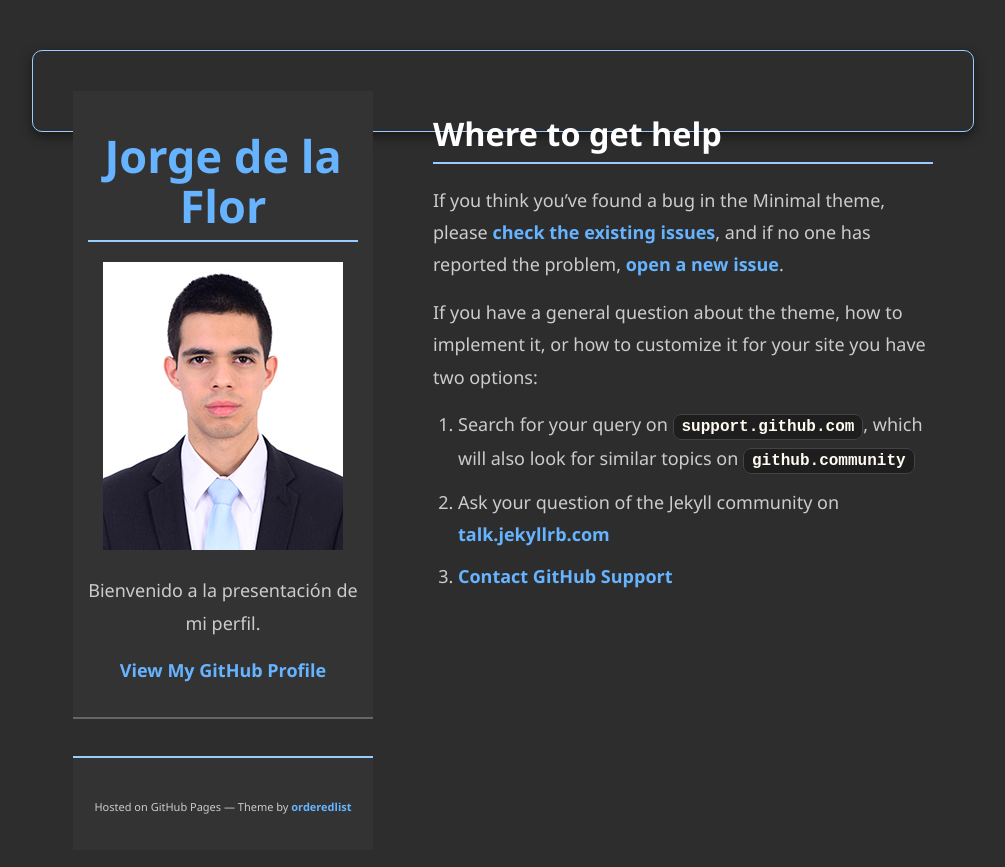
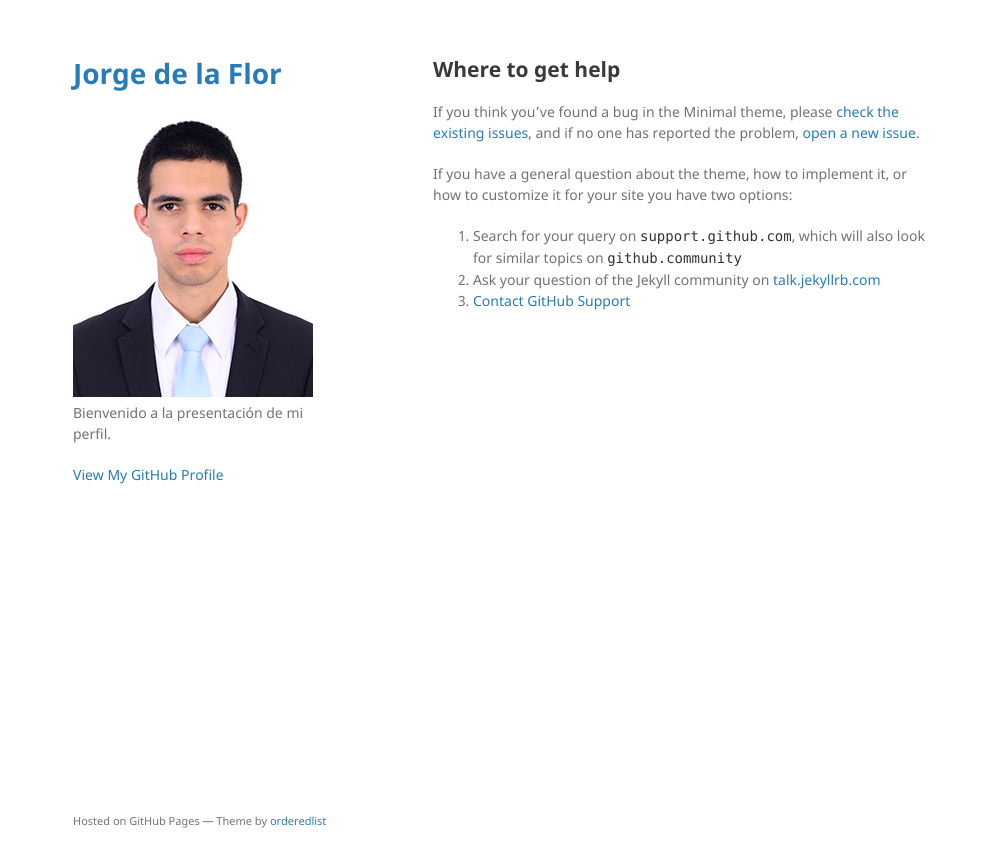
Before and after one commit to Jorge-de-la-Flor/Jorge-de-la-Flor.github.io, a Jekyll site: the page built from docs/SUPPORT.md, in a window 1280 px wide. Shown: the top 867 px of the page, without its empty margins (137-1142 px from the left). Built offline with Jekyll 4.4.1, drawn with Linux system fonts in a browser that asks for light colours; our own code applies the rules of GitHub Pages for plain Markdown files.

Commit message:
actualización scss5

```diff
--- a/assets/css/style.scss
+++ b/assets/css/style.scss
@@ -12,193 +12,5 @@
   --border-color: #99ccff;
   --accent-color: #66b3ff;
   --accent-hover: #3399cc;
-  --code-bg: #1e1e1e;
-  --code-text: #fffbf1;
+  --code-text: #00000;
 }
-
-/* Fuente general */
-body {
-  background-color: var(--bg-primary);
-  color: var(--text-primary);
-  font-family: 'Segoe UI', Tahoma, Geneva, Verdana, sans-serif;
-  font-size: 18px;
-  line-height: 1.8;
-  margin: 0;
-  padding: 0;
-  transition: all 0.3s ease;
-}
-
-/* Contenedor principal */
-.wrapper {
-  background-color: var(--bg-secondary);
-  border: 1px solid var(--border-color);
-  box-shadow: 0 4px 12px rgba(0, 0, 0, 0.5);
-  max-width: 1000px;
-  margin: 50px auto;
-  padding: 40px;
-  border-radius: 10px;
-}
-
-/* Header */
-header {
-  background-color: var(--bg-tertiary);
-  border-bottom: 2px solid #666;
-  padding: 15px;
-  text-align: center;
-}
-
-/* Enlaces */
-a {
-  color: var(--accent-color);
-  text-decoration: none;
-  font-weight: bold;
-  transition: color 0.2s ease;
-}
-
-a:hover {
-  color: var(--accent-hover);
-  text-decoration: underline;
-}
-
-a:visited {
-  color: #8db3d9;
-}
-
-/* Encabezados */
-h1, h2, h3, h4, h5, h6 {
-  color: var(--text-primary);
-  border-bottom: 2px solid var(--border-color);
-  padding-bottom: 10px;
-  margin-top: 25px;
-}
-
-h1 {
-  font-size: 2.5em;
-}
-
-h2 {
-  font-size: 1.8em;
-}
-
-/* Texto */
-p {
-  color: var(--text-secondary);
-  margin: 15px 0;
-  max-width: 100%;
-}
-
-/* Listas */
-ul, ol {
-  color: var(--text-secondary);
-  padding-left: 25px;
-}
-
-li {
-  margin: 10px 0;
-}
-
-/* Tablas */
-table {
-  background-color: var(--bg-secondary);
-  border: 1px solid var(--border-color);
-  width: 100%;
-  margin: 15px 0;
-  border-collapse: collapse;
-}
-
-th, td {
-  border: 1px solid var(--border-color);
-  padding: 10px;
-}
-
-th {
-  background-color: var(--bg-tertiary);
-  color: var(--text-primary);
-  font-weight: bold;
-}
-
-td {
-  color: var(--text-secondary);
-}
-
-/* Bloques de código */
-pre, code {
-  background-color: var(--code-bg);
-  color: var(--code-text);
-  border: 1px solid #444;
-  border-radius: 8px;
-  font-family: 'Fira Code', monospace;
-  font-size: 16px;
-}
-
-pre {
-  padding: 20px;
-  overflow-x: auto;
-  line-height: 1.6;
-  margin: 15px 0;
-}
-
-code {
-  padding: 3px 8px;
-}
-
-/* Blockquotes */
-blockquote {
-  background-color: var(--bg-tertiary);
-  border-left: 5px solid var(--accent-color);
-  color: var(--text-secondary);
-  padding: 20px;
-  margin: 20px 0;
-  font-style: italic;
-}
-
-/* Botones */
-button, .btn {
-  background-color: var(--accent-color);
-  color: white;
-  border: none;
-  padding: 10px 20px;
-  border-radius: 5px;
-  cursor: pointer;
-  transition: background-color 0.2s ease;
-}
-
-button:hover, .btn:hover {
-  background-color: var(--accent-hover);
-}
-
-/* Footer */
-footer {
-  background-color: var(--bg-tertiary);
-  border-top: 2px solid var(--border-color);
-  color: var(--text-secondary);
-  text-align: center;
-  padding: 15px;
-  margin-top: 25px;
-}
-
-/* Responsive */
-@media (max-width: 768px) {
-  .wrapper {
-    margin: 10px;
-    padding: 15px;
-    border-radius: 0;
-  }
-
-  pre {
-    padding: 15px;
-    font-size: 14px;
-  }
-
-  h1 {
-    font-size: 2em;
-  }
-
-  h2 {
-    font-size: 1.5em;
-  }
-
-  p {
-    font-size: 16px;
-  }
-}
```
